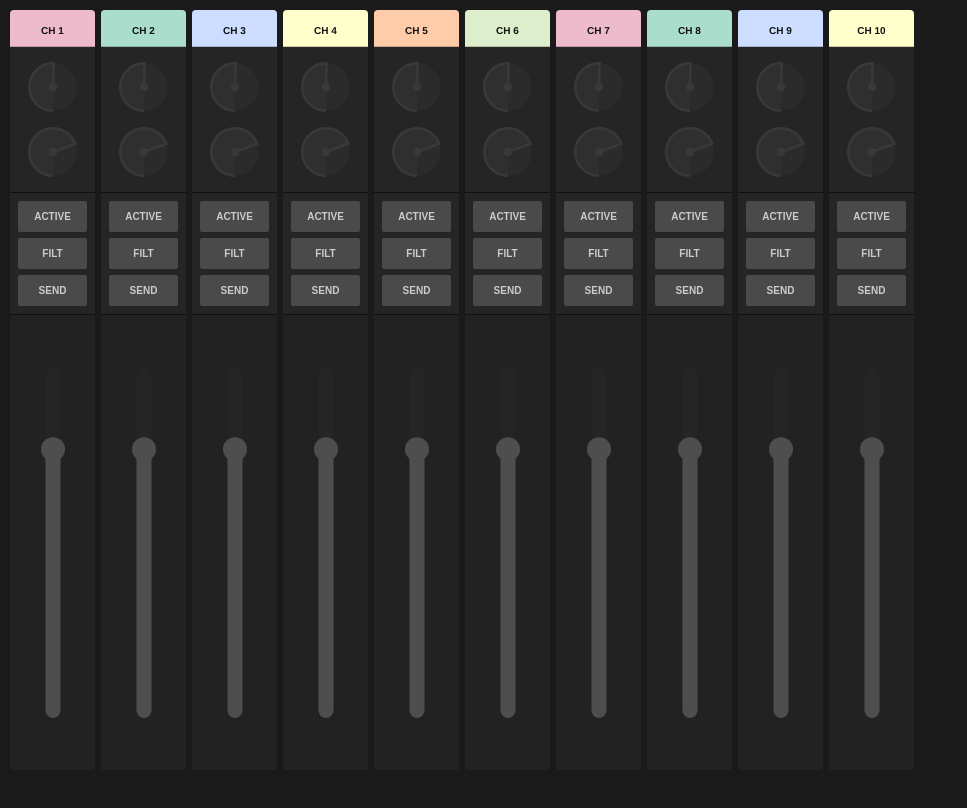
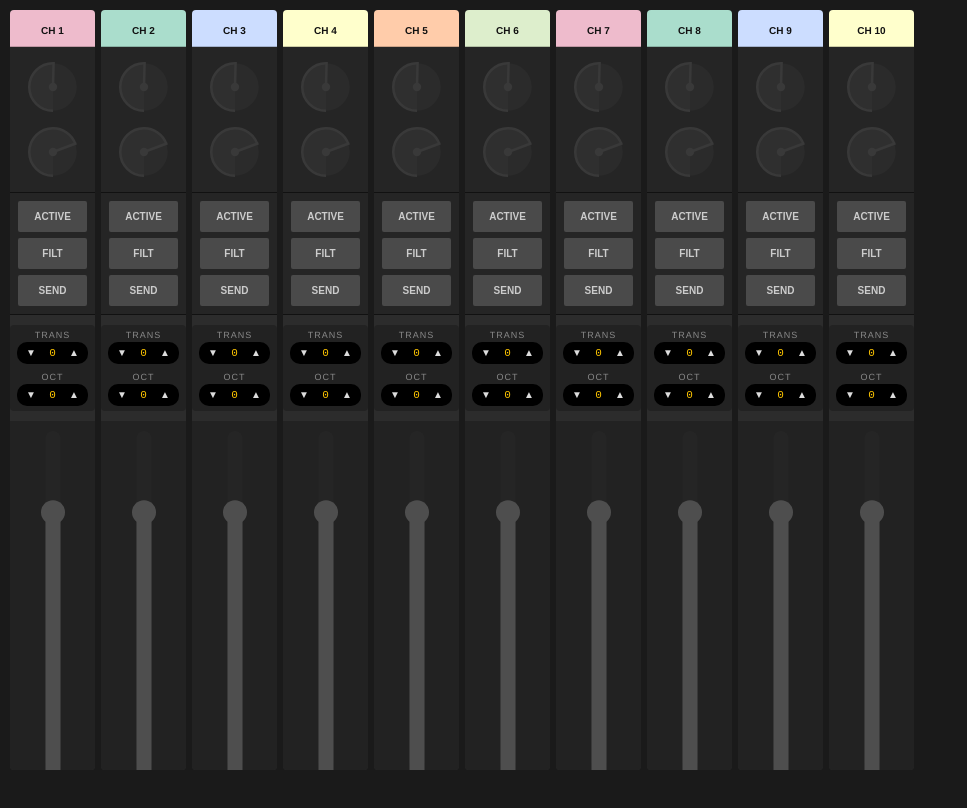
Before and after one commit to MValens19/midi-server, a website: page public/index.html in a window 1280 px wide. Shown: the whole page, without its empty margins (0-967 px from the left). Drawn offline with Linux system fonts and the light colour scheme; no server answers.

Commit message:
prueba: trnasport y octavador

```diff
--- a/mezcla_guardada.json
+++ b/mezcla_guardada.json
@@ -22,10 +22,10 @@
   },
   "notes": {
     "61": true,
-    "62": false,
-    "63": false,
+    "62": true,
+    "63": true,
     "64": false,
-    "65": false,
+    "65": true,
     "66": false,
     "67": false,
     "68": false,
--- a/public/index.html
+++ b/public/index.html
@@ -1,5 +1,6 @@
 <!DOCTYPE html>
 <html lang="es">
+
 <head>
     <meta charset="UTF-8">
     <meta name="viewport" content="width=device-width, initial-scale=1.0, maximum-scale=1.0, user-scalable=no">
@@ -34,69 +35,192 @@
 
         .channel-strip {
             background-color: var(--panel-gray);
-      min-width: 85px; max-width: 90px;
+            min-width: 85px;
+            max-width: 90px;
             height: 95vh;
-      display: flex; flex-direction: column;
-      border-radius: 4px; overflow: hidden;
+            display: flex;
+            flex-direction: column;
+            border-radius: 4px;
+            overflow: hidden;
             flex-shrink: 0;
         }
 
         .track-header {
-      padding: 10px 0; text-align: center; cursor: pointer;
-      border-bottom: 1px solid rgba(0,0,0,0.2);
+            padding: 10px 0;
+            text-align: center;
+            cursor: pointer;
+            border-bottom: 1px solid rgba(0, 0, 0, 0.2);
         }
 
         .track-name {
-      font-size: 10px; font-weight: bold; margin-top: 5px;
-      text-transform: uppercase; color: #111;
-      white-space: nowrap; overflow: hidden; text-overflow: ellipsis;
+            font-size: 10px;
+            font-weight: bold;
+            margin-top: 5px;
+            text-transform: uppercase;
+            color: #111;
+            white-space: nowrap;
+            overflow: hidden;
+            text-overflow: ellipsis;
         }
 
         .sends-section {
-      padding: 15px 0; display: flex; flex-direction: column;
-      align-items: center; gap: 15px; background: #252525;
+            padding: 15px 0;
+            display: flex;
+            flex-direction: column;
+            align-items: center;
+            gap: 15px;
+            background: #252525;
             border-bottom: 1px solid #111;
         }
 
         .button-rack {
-      display: flex; flex-direction: column; padding: 8px; gap: 6px;
-      background: #252525; border-bottom: 1px solid #111;
+            display: flex;
+            flex-direction: column;
+            padding: 8px;
+            gap: 6px;
+            background: #252525;
+            border-bottom: 1px solid #111;
         }
 
         .ableton-btn {
-      width: 100%; padding: 10px 0; border: none;
+            width: 100%;
+            padding: 10px 0;
+            border: none;
             background-color: var(--inactive-gray);
-      color: #ccc; font-size: 10px; font-weight: bold;
-      border-radius: 2px; cursor: pointer;
+            color: #ccc;
+            font-size: 10px;
+            font-weight: bold;
+            border-radius: 2px;
+            cursor: pointer;
         }
 
-    .ableton-btn.active-state { background-color: var(--active-yellow) !important; color: #000 !important; }
-    .ableton-btn.fx-state { background-color: var(--active-blue) !important; color: #000 !important; }
+        .ableton-btn.active-state {
+            background-color: var(--active-yellow) !important;
+            color: #000 !important;
+        }
+
+        .ableton-btn.fx-state {
+            background-color: var(--active-blue) !important;
+            color: #000 !important;
+        }
 
         .fader-area {
-      flex-grow: 1; display: flex; justify-content: center;
-      align-items: center; background: #222; padding: 10px 0;
+            flex-grow: 1;
+            display: flex;
+            justify-content: center;
+            align-items: center;
+            background: #222;
+            padding: 10px 0;
         }
 
         /* MODAL */
         .modal-overlay {
-      display: none; position: fixed; top: 0; left: 0;
-      width: 100%; height: 100%; background: rgba(0,0,0,0.8);
-      z-index: 1000; justify-content: center; align-items: center;
+            display: none;
+            position: fixed;
+            top: 0;
+            left: 0;
+            width: 100%;
+            height: 100%;
+            background: rgba(0, 0, 0, 0.8);
+            z-index: 1000;
+            justify-content: center;
+            align-items: center;
         }
+
         .modal-content {
-      background: #333; padding: 20px; border-radius: 4px;
-      text-align: center; color: white; width: 80%; max-width: 300px;
+            background: #333;
+            padding: 20px;
+            border-radius: 4px;
+            text-align: center;
+            color: white;
+            width: 80%;
+            max-width: 300px;
         }
-    .icon-grid { display: flex; justify-content: center; gap: 10px; flex-wrap: wrap; margin-bottom: 15px; }
+
+        .icon-grid {
+            display: flex;
+            justify-content: center;
+            gap: 10px;
+            flex-wrap: wrap;
+            margin-bottom: 15px;
+        }
+
         .icon-option {
-      width: 35px; height: 35px; background: #444; margin: 5px;
-      display: flex; align-items: center; justify-content: center;
-      cursor: pointer; fill: #888;
+            width: 35px;
+            height: 35px;
+            background: #444;
+            margin: 5px;
+            display: flex;
+            align-items: center;
+            justify-content: center;
+            cursor: pointer;
+            fill: #888;
         }
-    .icon-option.selected { background: var(--active-yellow); fill: #000; }
+
+        .icon-option.selected {
+            background: var(--active-yellow);
+            fill: #000;
+        }
+
+
+
+        .pitch-controls {
+    display: flex;
+    flex-direction: column;
+    gap: 8px;
+    margin: 10px 0;
+    padding: 5px;
+    background: #222;
+    border-radius: 4px;
+}
+
+.pitch-group {
+    display: flex;
+    flex-direction: column;
+    align-items: center;
+}
+
+.pitch-label {
+    font-size: 9px;
+    color: #888;
+    margin-bottom: 2px;
+    letter-spacing: 1px;
+}
+
+.pitch-ui {
+    display: flex;
+    align-items: center;
+    gap: 5px;
+    background: #000;
+    padding: 2px 5px;
+    border-radius: 10px;
+}
+
+.arrow-btn {
+    background: none;
+    border: none;
+    color: #dddddd; /* Blanco grisáceo */
+    font-size: 10px;
+    cursor: pointer;
+    padding: 4px;
+    line-height: 1;
+}
+
+.arrow-btn:active {
+    color: var(--active-yellow); /* Se ilumina al tocar */
+    transform: scale(1.2);
+}
+
+.pitch-val {
+    font-family: monospace;
+    color: var(--active-yellow);
+    font-size: 11px;
+    min-width: 15px;
+    text-align: center;
+}
     </style>
 </head>
+
 <body>
 
     <div id="channels-container" style="display:flex; gap:6px;"></div>
@@ -104,10 +228,13 @@
     <div class="modal-overlay" id="editModal">
         <div class="modal-content">
             <h3>EDIT TRACK</h3>
-      <input type="text" id="channelNameInput" style="width:90%; padding:8px; margin-bottom:15px; background:#222; border:1px solid #555; color:white; text-align:center;">
+            <input type="text" id="channelNameInput"
+                style="width:90%; padding:8px; margin-bottom:15px; background:#222; border:1px solid #555; color:white; text-align:center;">
             <div class="icon-grid" id="iconGrid"></div>
-      <button id="saveChannelBtn" style="background:var(--active-yellow); border:none; padding:10px 20px; font-weight:bold; cursor:pointer;">SAVE</button>
-      <button onclick="document.getElementById('editModal').style.display='none'" style="background:none; border:none; color:#888; text-decoration:underline; margin-left:10px;">Cancel</button>
+            <button id="saveChannelBtn"
+                style="background:var(--active-yellow); border:none; padding:10px 20px; font-weight:bold; cursor:pointer;">SAVE</button>
+            <button onclick="document.getElementById('editModal').style.display='none'"
+                style="background:none; border:none; color:#888; text-decoration:underline; margin-left:10px;">Cancel</button>
         </div>
     </div>
 
@@ -120,9 +247,9 @@
         // --- ICONOS ---
         const ICONS = {
             default: { viewBox: "0 0 24 24", content: '<path d="M4 6h16v12H4z"></path>' },
-        piano:   { viewBox: "0 0 512 512", content: '<path d="m480.7,11h-449.2c-11.3,0-20.4,9.1-20.4,20.4v449.2c0,11.3 9.1,20.4 20.4,20.4h449.2c11.3,0 20.4-9.1 20.4-20.4v-449.2c5.68434e-14-11.3-9.2-20.4-20.4-20.4zm-354.1,40.8h60.6v229.8c0,16.7-13.6,30.3-30.3,30.3-16.7,0-30.3-13.6-30.3-30.3v-229.8zm50.7,298c29.3-8.8 50.7-36 50.7-68.2v-229.8h56.1v229.8c0,32.1 21.4,59.4 50.7,68.2v110.4h-157.5v-110.4zm178-37.9c-16.7,0-30.3-13.6-30.3-30.3v-229.8h60.6v229.8c0,16.7-13.6,30.3-30.3,30.3zm-303.4-260.1h33.8v229.8c0,32.1 21.4,59.4 50.7,68.2v110.4h-84.5v-408.4zm408.3,408.4h-84.6v-110.4c29.3-8.8 50.7-36 50.7-68.2v-229.8h33.8v408.4z"></path>' },
-        synth:   { viewBox: "0 0 16 16", content: '<path d="M0,3 L0,12 L15.986,12 L15.986,3 L0,3 L0,3 Z M2,4 L4,4 L4,5 L2,5 L2,4 L2,4 Z M15.083,11.059 L0.992,11.059 L0.992,7 L2.083,7 L2.083,9.938 L2.992,9.938 L2.992,7 L4.083,7 L4.083,9.938 L4.992,9.938 L4.992,7 L6.083,7 L6.083,9.938 L6.992,9.938 L6.992,7 L9.083,7 L9.083,9.938 L9.992,9.938 L9.992,7 L11.083,7 L11.083,9.938 L11.992,9.938 L11.992,7 L13.083,7 L13.083,9.938 L13.992,9.938 L13.992,7 L15.083,7 L15.083,11.059 L15.083,11.059 Z M15,5 L8,5 L8,4 L15,4 L15,5 L15,5 Z"></path>' },
-        guitar:  { viewBox: "0 0 32 32", content: '<polyline points="12.5,21.4 11,19.9 22.4,8.5 "/><polygon points="25.4,10 22.4,10 22.4,7 26.2,3.2 29.2,6.2 "/><path d="M19.3,11.6c-2.2-1.5-5.1-1.3-6.9,0.5c-0.4,0.4-0.8,1-1,1.5c-0.4,0.9-1.3,1.5-2.2,1.6c-0.9,0.1-1.9,0.2-2.7,0.6c-4,2.1-4.1,7.5-0.7,10.9c3.4,3.4,8.8,3.3,10.9-0.7c0.4-0.8,0.5-1.8,0.6-2.7c0.1-0.9,0.7-1.8,1.6-2.2c0.2-0.1,0.7-0.3,1.1-0.4c0.8-0.2,1.4-0.9,1.7-1.6v0c0.2-0.6,0-1.3-0.6-1.6l-1.6-0.9"/>' },
+            piano: { viewBox: "0 0 512 512", content: '<path d="m480.7,11h-449.2c-11.3,0-20.4,9.1-20.4,20.4v449.2c0,11.3 9.1,20.4 20.4,20.4h449.2c11.3,0 20.4-9.1 20.4-20.4v-449.2c5.68434e-14-11.3-9.2-20.4-20.4-20.4zm-354.1,40.8h60.6v229.8c0,16.7-13.6,30.3-30.3,30.3-16.7,0-30.3-13.6-30.3-30.3v-229.8zm50.7,298c29.3-8.8 50.7-36 50.7-68.2v-229.8h56.1v229.8c0,32.1 21.4,59.4 50.7,68.2v110.4h-157.5v-110.4zm178-37.9c-16.7,0-30.3-13.6-30.3-30.3v-229.8h60.6v229.8c0,16.7-13.6,30.3-30.3,30.3zm-303.4-260.1h33.8v229.8c0,32.1 21.4,59.4 50.7,68.2v110.4h-84.5v-408.4zm408.3,408.4h-84.6v-110.4c29.3-8.8 50.7-36 50.7-68.2v-229.8h33.8v408.4z"></path>' },
+            synth: { viewBox: "0 0 16 16", content: '<path d="M0,3 L0,12 L15.986,12 L15.986,3 L0,3 L0,3 Z M2,4 L4,4 L4,5 L2,5 L2,4 L2,4 Z M15.083,11.059 L0.992,11.059 L0.992,7 L2.083,7 L2.083,9.938 L2.992,9.938 L2.992,7 L4.083,7 L4.083,9.938 L4.992,9.938 L4.992,7 L6.083,7 L6.083,9.938 L6.992,9.938 L6.992,7 L9.083,7 L9.083,9.938 L9.992,9.938 L9.992,7 L11.083,7 L11.083,9.938 L11.992,9.938 L11.992,7 L13.083,7 L13.083,9.938 L13.992,9.938 L13.992,7 L15.083,7 L15.083,11.059 L15.083,11.059 Z M15,5 L8,5 L8,4 L15,4 L15,5 L15,5 Z"></path>' },
+            guitar: { viewBox: "0 0 32 32", content: '<polyline points="12.5,21.4 11,19.9 22.4,8.5 "/><polygon points="25.4,10 22.4,10 22.4,7 26.2,3.2 29.2,6.2 "/><path d="M19.3,11.6c-2.2-1.5-5.1-1.3-6.9,0.5c-0.4,0.4-0.8,1-1,1.5c-0.4,0.9-1.3,1.5-2.2,1.6c-0.9,0.1-1.9,0.2-2.7,0.6c-4,2.1-4.1,7.5-0.7,10.9c3.4,3.4,8.8,3.3,10.9-0.7c0.4-0.8,0.5-1.8,0.6-2.7c0.1-0.9,0.7-1.8,1.6-2.2c0.2-0.1,0.7-0.3,1.1-0.4c0.8-0.2,1.4-0.9,1.7-1.6v0c0.2-0.6,0-1.3-0.6-1.6l-1.6-0.9"/>' },
             trumpet: { viewBox: "0 0 512 512", content: '<path d="M480.239,236.17l-160.3-227c-4.3-8.4-28.1-15.8-36,6.2l-60.7,206c0,0-32.9,22.2-35.3,23.7l-26.3-36.6c-6.2-9.2-18.5-11.3-27.7-5.1s-11.3,18.5-5.1,27.7l26.1,37.1l-48.3,33.8l-26.1-37c-6.2-9.2-18.5-11.3-27.7-5.1c-9.2,6.2-11.3,18.5-5.1,27.7l26.2,37.3c-2.1,1.4-65.3,45.9-65.3,45.9c-9.2,6.2-11.3,18.5-5.1,27.7c11.2,12.8,24.7,7.2,28.8,5.1l13.4-9.4c1.7,9.9,5.5,19.4,11.2,27.9l22.6,31.8c11.9,18.9,54.8,45.8,97.6,17.5l113-79.1c17.6-10.5,46.9-49.5,17.5-97.6c0,0-26.1-36.4-28.1-38.5l183.2,11.8C471.839,267.67,493.739,263.67,480.239,236.17z M268.539,358.47l-113,79.1c-13.4,9.2-32.9,6.2-42.1-7.2l-22.6-31.8c-6.1-6.1-10.4-26.2,4.2-38.7l118.1-82.6c19.4-9.8,33.9,1.1,40.1,8.3l22.6,31.8C280.939,323.57,287.239,345.97,268.539,358.47z M267.539,215.67l43.1-149l112,159.2L267.539,215.67z"></path>' }
         };
 
@@ -202,7 +329,7 @@
         for (let i = 1; i <= CHANNELS_COUNT; i++) {
             const channel = document.createElement('div');
             channel.className = 'channel-strip';
-        const headerColor = PASTEL_COLORS[(i-1) % PASTEL_COLORS.length];
+            const headerColor = PASTEL_COLORS[(i - 1) % PASTEL_COLORS.length];
 
             channel.innerHTML = `
             <div class="track-header" id="header-${i}" style="background-color: ${headerColor};">
@@ -217,9 +344,34 @@
                 <button class="ableton-btn fx-btn" id="fx1-${i}" data-on="false">FILT</button>
                 <button class="ableton-btn fx-btn" id="fx2-${i}" data-on="false">SEND</button>
             </div>
+                    <div class="pitch-controls">
+
+            <div class="pitch-group">
+                <span class="pitch-label">TRANS</span>
+                <div class="pitch-ui">
+                    <button class="arrow-btn" id="trans-down-${i}">▼</button>
+                    <span class="pitch-val" id="trans-val-${i}">0</span>
+                    <button class="arrow-btn" id="trans-up-${i}">▲</button>
+                </div>
+            </div>
+
+            <div class="pitch-group">
+                <span class="pitch-label">OCT</span>
+                <div class="pitch-ui">
+                    <button class="arrow-btn" id="oct-down-${i}">▼</button>
+                    <span class="pitch-val" id="oct-val-${i}">0</span>
+                    <button class="arrow-btn" id="oct-up-${i}">▲</button>
+                </div>
+            </div>
+
+        </div>
             <div class="fader-area">
                 <div id="fader-${i}"></div>
             </div>
+
+
+
+
         `;
             channelsContainer.appendChild(channel);
 
@@ -236,7 +388,7 @@
             registry.cc[20 + i] = ctrl1Knob;
             ctrl1Knob.on('change', v => socket.emit('midi-ctrl', { cc: 20 + i, value: Math.floor(v) }));
 
-        const gainKnob = new Nexus.Dial(`#gain-${i}`, { size: [50, 50], min: 0, max: 127, value: 90, interaction: 'vertical', step: 8});
+            const gainKnob = new Nexus.Dial(`#gain-${i}`, { size: [50, 50], min: 0, max: 127, value: 90, interaction: 'vertical', step: 8 });
             gainKnob.colorize('accent', '#888'); gainKnob.colorize('fill', '#444');
             registry.cc[30 + i] = gainKnob;
             gainKnob.on('change', v => socket.emit('midi-ctrl', { cc: 30 + i, value: Math.floor(v) }));
@@ -284,9 +436,15 @@
                 sendState(80 + i, newState);
             });
 
+
+
             // Inicializar estado visual apagado
             refreshChannelUI(i);
         }
+
+
+
+
 
         // --- 2. LOGICA SOCKET (Después de crear la UI) ---
 
@@ -333,9 +491,71 @@
             }
 
             // D. Refrescar UI final
-        for(let i=1; i<=CHANNELS_COUNT; i++) refreshChannelUI(i);
+            for (let i = 1; i <= CHANNELS_COUNT; i++) refreshChannelUI(i);
         });
 
+        //logica de trasnposición y octava
+
+    </script>
+    <script>
+        // --- VARIABLES DE ESTADO ---
+    let transValue = 0; // Semitonos
+    let octValue = 0;   // Octavas
+
+    // Elementos del DOM
+    const tValDisplay = document.getElementById(`trans-val-${i}`);
+    const oValDisplay = document.getElementById(`oct-val-${i}`);
+
+    // --- FUNCIÓN PARA ENVIAR MIDI ---
+    // Usaremos CCs específicos:
+    // Canal 1: Transpose=CC 20, Octave=CC 21
+    // Canal 2: Transpose=CC 22, Octave=CC 23... etc.
+    const ccTrans = 20 + (i * 2);
+    const ccOct = 21 + (i * 2);
+
+    function updatePitchUI() {
+        tValDisplay.innerText = transValue > 0 ? `+${transValue}` : transValue;
+        oValDisplay.innerText = octValue > 0 ? `+${octValue}` : octValue;
+    }
+
+    // --- BOTONES TRANSPORTE (-12 a +12) ---
+    document.getElementById(`trans-up-${i}`).addEventListener('click', () => {
+        if (transValue < 12) {
+            transValue++;
+            updatePitchUI();
+            // Enviamos 64 + valor (así 0 es 64, +1 es 65, -1 es 63)
+            socket.emit('midi-ctrl', { cc: ccTrans, value: 64 + transValue });
+        }
+    });
+
+    document.getElementById(`trans-down-${i}`).addEventListener('click', () => {
+        if (transValue > -12) {
+            transValue--;
+            updatePitchUI();
+            socket.emit('midi-ctrl', { cc: ccTrans, value: 64 + transValue });
+        }
+    });
+
+    // --- BOTONES OCTAVA (-3 a +3) ---
+    // Multiplicamos x4 para que en Ableton el salto sea notable si usas un knob
+    // O enviamos valores simples si mapeas a un selector.
+    document.getElementById(`oct-up-${i}`).addEventListener('click', () => {
+        if (octValue < 3) {
+            octValue++;
+            updatePitchUI();
+            // Truco: Enviamos saltos grandes para asegurar que el knob se mueva
+            socket.emit('midi-ctrl', { cc: ccOct, value: 64 + (octValue * 12) });
+        }
+    });
+
+    document.getElementById(`oct-down-${i}`).addEventListener('click', () => {
+        if (octValue > -3) {
+            octValue--;
+            updatePitchUI();
+            socket.emit('midi-ctrl', { cc: ccOct, value: 64 + (octValue * 12) });
+        }
+    });
     </script>
 </body>
+
 </html>
--- a/server.js
+++ b/server.js
@@ -118,7 +118,7 @@ const os = require('os'); // Librería nativa para obtener info del sistema
 
 // ... (todo tu código anterior de socket.io y easymidi)
 
-const PORT = 5050;
+const PORT = 4000;
 
 http.listen(PORT, '0.0.0.0', () => {
     // Obtenemos la IP local de la computadora
```
Also changed, not shown: README.txt (added). Lines whose indentation alone changed are shown as unchanged.
